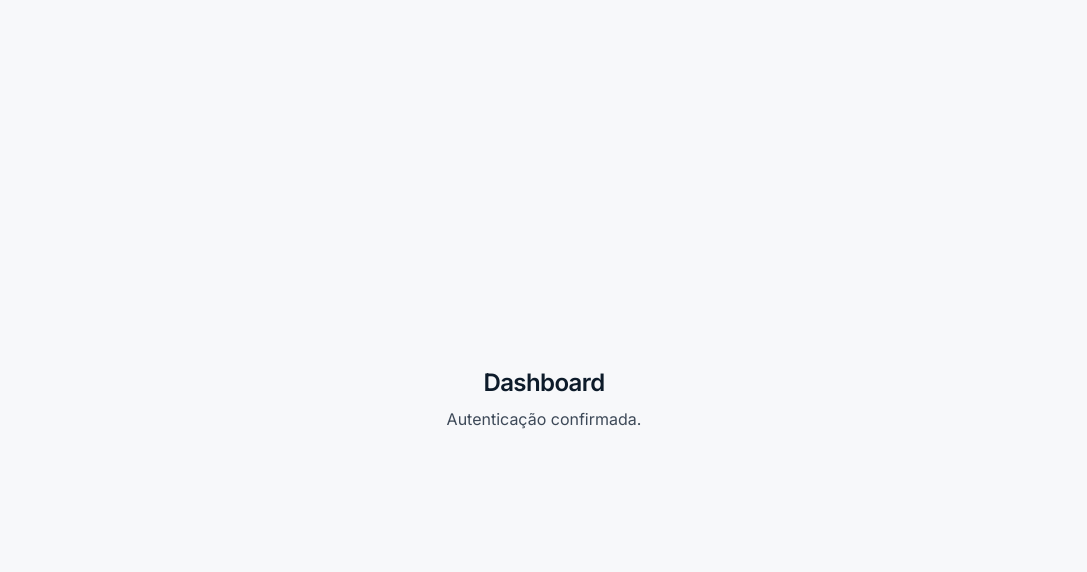
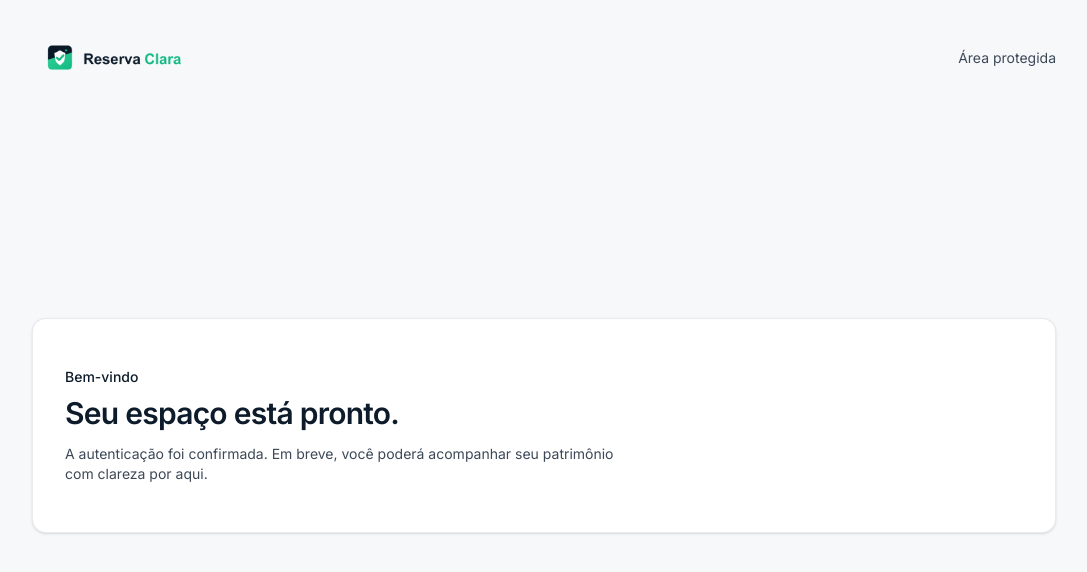
Before and after one commit to willian2s/reserva-clara, a Next.js app: page /dashboard in a window 1280 px wide. Shown: the top 572 px of the page, without its empty margins (96-1183 px from the left). Built offline with nearby package versions, Linux system fonts and the light colour scheme; no server answers; sample sign-in values are in the browser's storage.

Commit message:
feat(ui): aplicar foundations às telas de autenticação

```diff
--- a/src/app/login/page.tsx
+++ b/src/app/login/page.tsx
@@ -6,21 +6,27 @@ import {
   CardTitle,
 } from "@/components/ui/card";
 import { GoogleSignIn } from "@/components/auth/google-sign-in";
+import Image from "next/image";
 
 export default function LoginPage() {
   return (
-    <main className="flex flex-1 items-center justify-center px-4 py-8 sm:px-6 lg:py-12">
+    <main className="flex flex-1 items-center justify-center px-4 py-10 sm:px-6 lg:py-16">
       <div className="w-full max-w-md">
         <header className="mb-8 text-center">
-          <p className="font-heading text-2xl font-semibold tracking-tight">
-            Reserva Clara
-          </p>
-          <p className="mt-2 text-sm text-muted-foreground">
+          <Image
+            src="/brand/logo-horizontal.png"
+            alt="Reserva Clara"
+            width={979}
+            height={285}
+            priority
+            className="mx-auto h-auto w-52 sm:w-60"
+          />
+          <p className="mt-4 text-sm text-muted-foreground">
             Seu patrimônio, com clareza.
           </p>
         </header>
 
-        <Card>
+        <Card className="border-border/80 bg-card/95 shadow-lg shadow-primary/5">
           <CardHeader>
             <CardTitle>
               <h1 className="text-xl font-semibold">Acesse sua conta</h1>
--- a/src/components/auth/dashboard-gate.tsx
+++ b/src/components/auth/dashboard-gate.tsx
@@ -3,7 +3,9 @@
 import { useEffect, useRef, useState } from "react";
 import { useRouter } from "next/navigation";
 import { onAuthStateChanged } from "firebase/auth";
+import Image from "next/image";
 
+import { Card, CardContent } from "@/components/ui/card";
 import { auth } from "@/lib/firebase/client";
 
 type DashboardAuthState = "checking" | "authenticated" | "redirecting";
@@ -50,14 +52,31 @@ export function DashboardGate() {
 
   if (authState === "authenticated") {
     return (
-      <main className="flex flex-1 items-center justify-center px-4 py-8 sm:px-6 lg:py-12">
-        <section className="w-full max-w-md text-center">
-          <h1 className="font-heading text-2xl font-semibold tracking-tight">
-            Dashboard
-          </h1>
-          <p className="mt-2 text-muted-foreground">
-            Autenticação confirmada.
-          </p>
+      <main className="flex flex-1 flex-col px-4 py-6 sm:px-6 lg:px-10 lg:py-8">
+        <header className="mx-auto flex w-full max-w-5xl items-center justify-between">
+          <Image
+            src="/brand/logo-horizontal.png"
+            alt="Reserva Clara"
+            width={979}
+            height={285}
+            priority
+            className="h-auto w-36 sm:w-44"
+          />
+          <p className="text-sm text-muted-foreground">Área protegida</p>
+        </header>
+        <section className="mx-auto flex w-full max-w-5xl flex-1 items-center py-12">
+          <Card className="w-full border-border/80 shadow-sm">
+            <CardContent className="p-6 sm:p-8">
+              <p className="text-sm font-medium text-primary">Bem-vindo</p>
+              <h1 className="mt-2 font-heading text-2xl font-semibold tracking-tight sm:text-3xl">
+                Seu espaço está pronto.
+              </h1>
+              <p className="mt-3 max-w-xl text-muted-foreground">
+                A autenticação foi confirmada. Em breve, você poderá acompanhar
+                seu patrimônio com clareza por aqui.
+              </p>
+            </CardContent>
+          </Card>
         </section>
       </main>
     );
@@ -67,9 +86,17 @@ export function DashboardGate() {
 
   return (
     <main
-      className="flex flex-1 items-center justify-center px-4 py-8 sm:px-6 lg:py-12"
+      className="flex flex-1 flex-col items-center justify-center px-4 py-10 sm:px-6 lg:py-16"
       aria-busy="true"
     >
+      <Image
+        src="/brand/logo-mark.png"
+        alt=""
+        width={512}
+        height={512}
+        priority
+        className="mb-6 h-12 w-12"
+      />
       <p className="text-sm text-muted-foreground" role="status" aria-live="polite">
         {statusMessage}
       </p>
--- a/src/components/auth/google-sign-in.tsx
+++ b/src/components/auth/google-sign-in.tsx
@@ -154,7 +154,7 @@ export function GoogleSignIn({
         <Button
           type="button"
           size="lg"
-          className="min-h-11 w-full px-4"
+          className="min-h-12 w-full px-4 shadow-sm shadow-primary/10"
           disabled={disabled || isBusy}
           onClick={handleSignIn}
           aria-describedby={displayedStatusMessage ? statusId : undefined}
```
Also changed, not shown: 2 other files (tests, documents, lock files or other folders).
